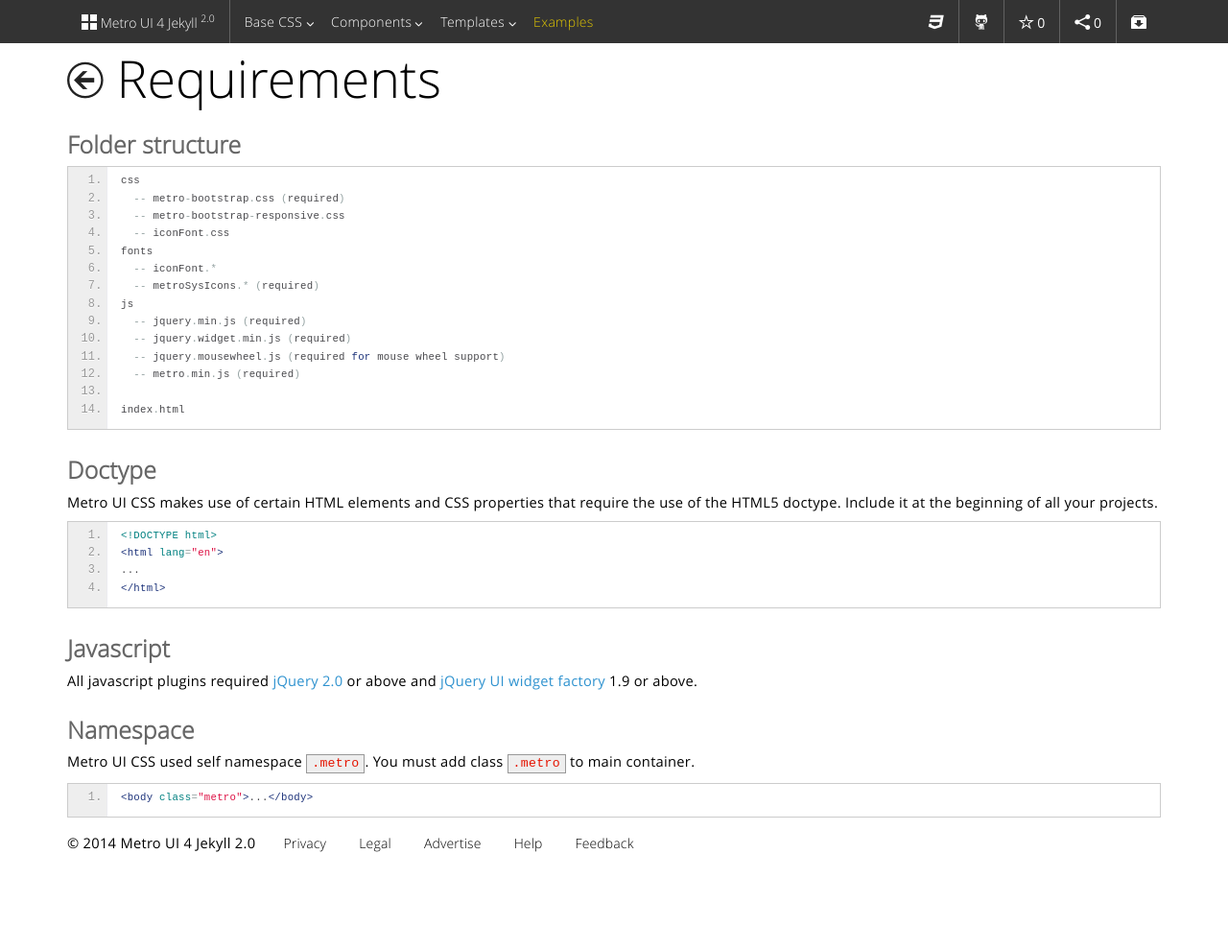
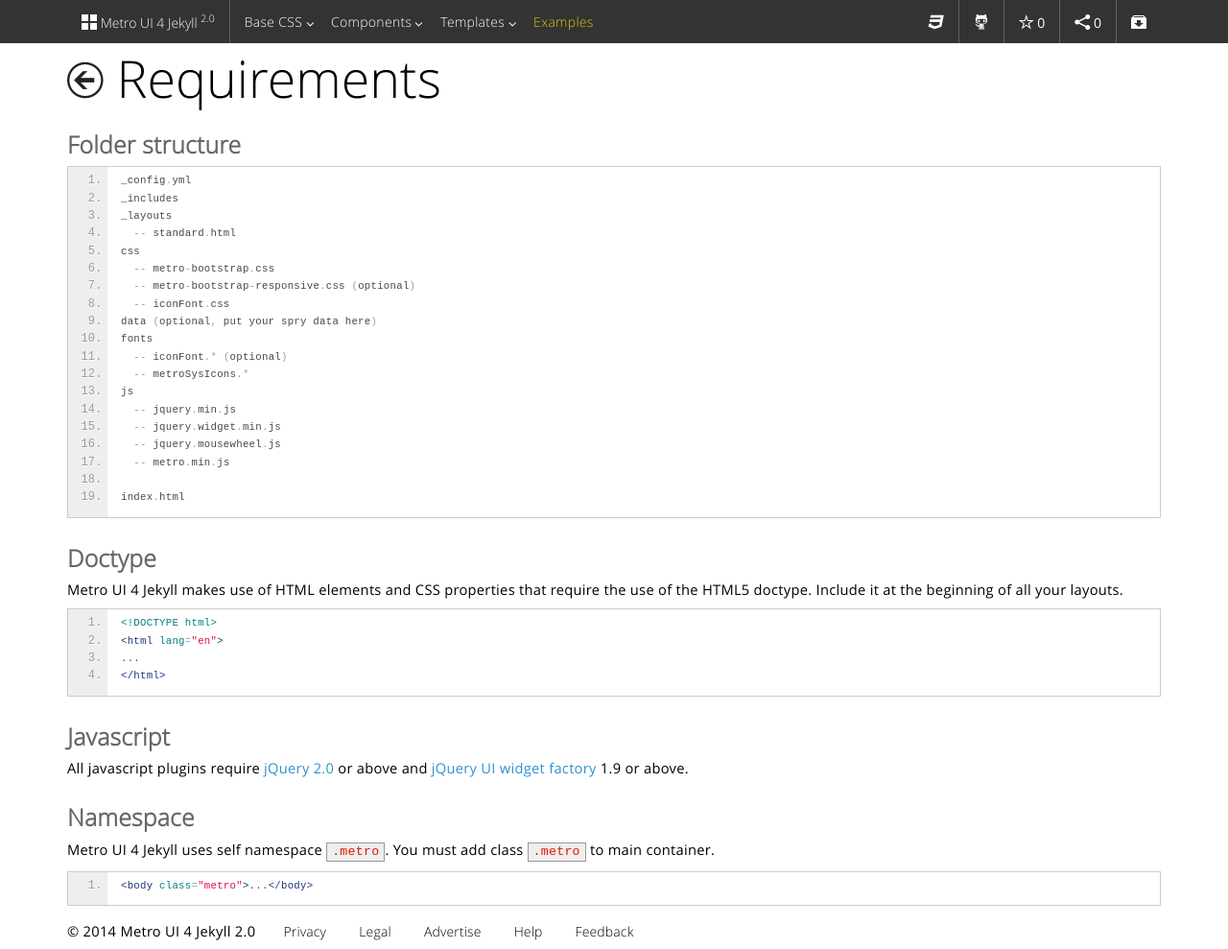
Before and after one commit to A-G-F/metro-ui-jekyll, a Jekyll site: the page built from requirements.html, in a window 1280 px wide. Shown: the whole page at 96% size. Built offline with Jekyll 4.4.1, drawn with Linux system fonts in a browser that asks for light colours; before the commit the page ends 900 px from its top, so only the background shows below that.

Commit message:
some refinements

```diff
--- a/index.html
+++ b/index.html
@@ -6,7 +6,7 @@
         <div style="background: url(images/b1.jpg) top left no-repeat; background-size: cover; height: 300px;">
             <div class="container" style="padding: 50px 20px">
                 <h1 class="fg-white">Metro UI 4 Jekyll 2.0</h1>
-                <h2 class="fg-white">
+                <h2 class="fg-white" style = "margin-top: 20px;">
                     Create a Jekyll site <br>with an interface similar to Windows 8 easily.
                 </h2>
 
--- a/js/metro/metro-global.js
+++ b/js/metro/metro-global.js
@@ -1,4 +1,4 @@
 var METRO_AUTO_REINIT;
-var METRO_LOCALE;
-var METRO_WEEK_START;
+var METRO_LOCALE = "en"; // see possible values in metro-locale.js
+var METRO_WEEK_START = 1; // 0 - Sunday, 1 - Monday
 var METRO_DIALOG = false;
--- a/less/docs.less
+++ b/less/docs.less
@@ -6,7 +6,7 @@
     padding: 0;
 }
 
-.metro .page {
+.page {
     width: 980px;
     margin: 0 auto;
     padding: 0 20px;
--- a/less/forms.less
+++ b/less/forms.less
@@ -37,11 +37,11 @@
 }
 
 .input-control {
-    &.checkbox, &.radio, &.switch, &.text, &.password, &.select, &.textarea {
+    &.checkbox, &.radio, &.switch, &.text, &.password, &.select, &.textarea, &.file {
         display: inline-block;
         cursor: pointer;
         position: relative;
-        margin-bottom: 7pt;
+        margin-bottom: 7px;
     }
 }
 
--- a/requirements.html
+++ b/requirements.html
@@ -11,26 +11,31 @@
 
         <h3>Folder structure</h3>
 <pre class="prettyprint linenums">
+_config.yml
+_includes
+_layouts
+  -- standard.html
 css
-  -- metro-bootstrap.css (required)
-  -- metro-bootstrap-responsive.css
+  -- metro-bootstrap.css
+  -- metro-bootstrap-responsive.css (optional)
   -- iconFont.css
+data (optional, put your spry data here)
 fonts
-  -- iconFont.*
-  -- metroSysIcons.* (required)
+  -- iconFont.* (optional)
+  -- metroSysIcons.*
 js
-  -- jquery.min.js (required)
-  -- jquery.widget.min.js (required)
-  -- jquery.mousewheel.js (required for mouse wheel support)
-  -- metro.min.js (required)
+  -- jquery.min.js
+  -- jquery.widget.min.js
+  -- jquery.mousewheel.js
+  -- metro.min.js
 
 index.html
 </pre>
 
         <h3 id="_doctype">Doctype</h3>
         <p class="description">
-            Metro UI CSS makes use of certain HTML elements and CSS properties that require the use of the HTML5 doctype.
-            Include it at the beginning of all your projects.
+            Metro UI 4 Jekyll makes use of HTML elements and CSS properties that require the use of the HTML5 doctype.
+            Include it at the beginning of all your layouts.
         </p>
 <pre class="prettyprint linenums">
 &lt;!DOCTYPE html&gt;
@@ -41,12 +46,12 @@
 
         <h3 id="_javascript">Javascript</h3>
         <p class="description">
-            All javascript plugins required <a href="http://jquery.com/">jQuery 2.0</a> or above and <a href="http://jqueryui.com/">jQuery UI widget factory</a> 1.9 or above.
+            All javascript plugins require <a href="http://jquery.com/" target="_blank">jQuery 2.0</a> or above and <a href="http://jqueryui.com/widget/" target="_blank">jQuery UI widget factory</a> 1.9 or above.
         </p>
 
         <h3 id="_namespace">Namespace</h3>
         <p class="description">
-            Metro UI CSS used self namespace <code>.metro</code>. You must add class <code>.metro</code> to main container.
+            Metro UI 4 Jekyll uses self namespace <code>.metro</code>. You must add class <code>.metro</code> to main container.
         </p>
         <pre class="prettyprint linenums">&lt;body class="metro"&gt;...&lt;/body&gt;</pre>
     </div>
```
Also changed, not shown: css/metro-bootstrap.min.css, dist/css/metro-bootstrap.css, dist/js/metro.js, js/metro.min.js.
